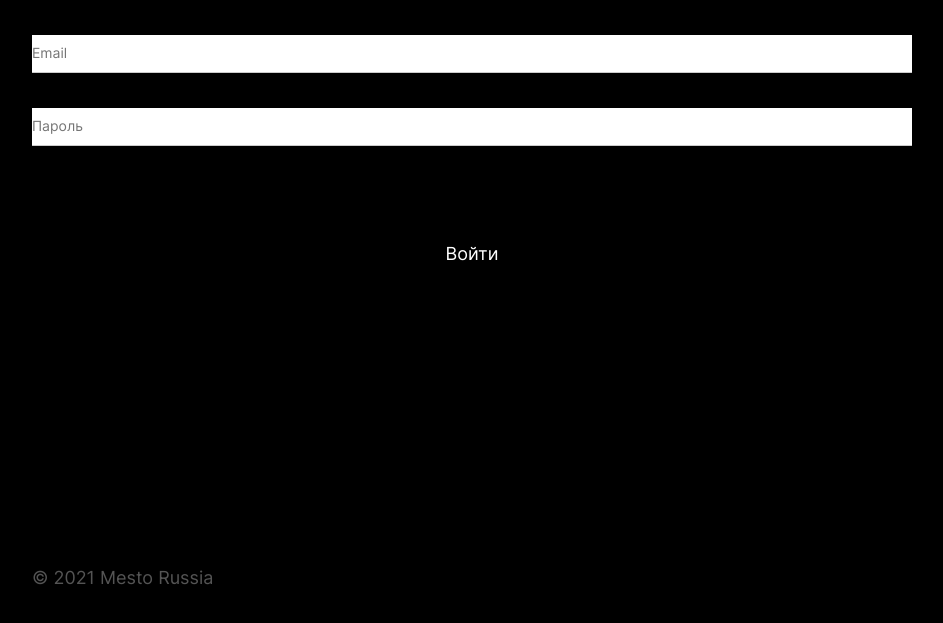
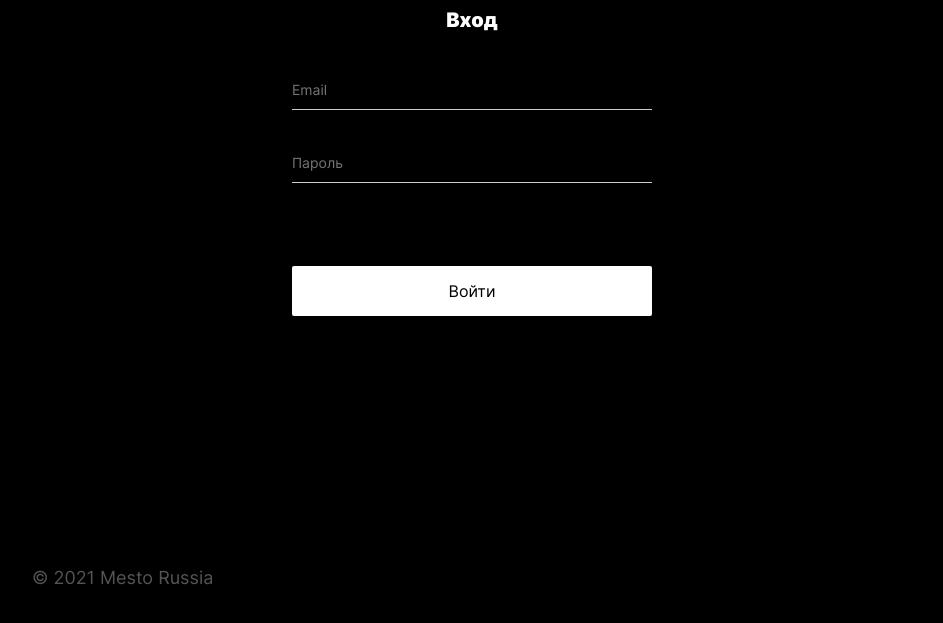
Before and after one commit to pavelprna/react-mesto-auth, a React app: page /sign-in in a window 1280 px wide. Shown: the part 151-774 px from the top of the page, without its empty margins (168-1111 px from the left). Built offline with nearby package versions, Linux system fonts and the light colour scheme; no server answers.

Commit message:
feat: :lipstick: add styles for the sign in page

```diff
--- /dev/null
+++ b/src/blocks/auth/__button/auth__button.css
@@ -0,0 +1,9 @@
+.auth__button {
+  background: #fff;
+  color: #000;
+  font-size: 16px;
+}
+
+.auth__button:hover {
+  background: rgba(255, 255, 255, 0.85);
+}
--- /dev/null
+++ b/src/blocks/auth/__form/auth__form.css
@@ -0,0 +1,4 @@
+.auth__form {
+  max-width: 360px;
+  margin: 40px auto;
+}
--- /dev/null
+++ b/src/blocks/auth/__input/auth__input.css
@@ -0,0 +1,5 @@
+.auth__input {
+  background: #000;
+  border-bottom-color: #CCC;
+  color: #CCC;
+}
--- /dev/null
+++ b/src/blocks/auth/__title/auth__title.css
@@ -0,0 +1,5 @@
+.auth__title {
+  margin: 0 auto 40px;
+  text-align: center;
+  font-size: 20px;
+}
--- a/src/components/Login.js
+++ b/src/components/Login.js
@@ -23,19 +23,19 @@ export default function Login({ title, buttonText }) {
 
   return (
     <main className="content">
-      <form className="form" onSubmit={handeleSubmit}>
-        <h2 className="form__title">{title}</h2>
+      <form className="form auth__form" onSubmit={handeleSubmit}>
+        <h2 className="form__title auth__title">{title}</h2>
         <label htmlFor="email-input" className="form__label">
-          <input type="email" name="email" value={values.email} id="email-input" placeholder="Email" className="form__input"
+          <input type="email" name="email" value={values.email} id="email-input" placeholder="Email" className="form__input auth__input"
             required onChange={handleChange} />
           <span className="form__input-error form__input-error_visible name-input-error"></span>
         </label>
         <label htmlFor="about-input" className="form__label">
-          <input type="password" name="password" value={values.password} id="pessword-input" placeholder="Пароль" className="form__input" minLength="5" maxLength="30"
+          <input type="password" name="password" value={values.password} id="pessword-input" placeholder="Пароль" className="form__input auth__input" minLength="5" maxLength="30"
             required onChange={handleChange} />
           <span className="form__input-error form__input-error_visible about-input-error"></span>
         </label>
-        <button type="submit" className="form__submit-button button">{buttonText}</button>
+        <button type="submit" className="form__submit-button auth__button button">{buttonText}</button>
       </form>
     </main>
   )
--- a/src/index.css
+++ b/src/index.css
@@ -59,3 +59,8 @@
 @import url(./blocks/view-fullscreen/view-fullscreen.css);
 @import url(./blocks/view-fullscreen/__image/view-fullscreen__image.css);
 @import url(./blocks/view-fullscreen/__caption/view-fullscreen__caption.css);
+
+@import url(./blocks/auth/__form/auth__form.css);
+@import url(./blocks/auth/__title/auth__title.css);
+@import url(./blocks/auth/__button/auth__button.css);
+@import url(./blocks/auth/__input/auth__input.css);
```
